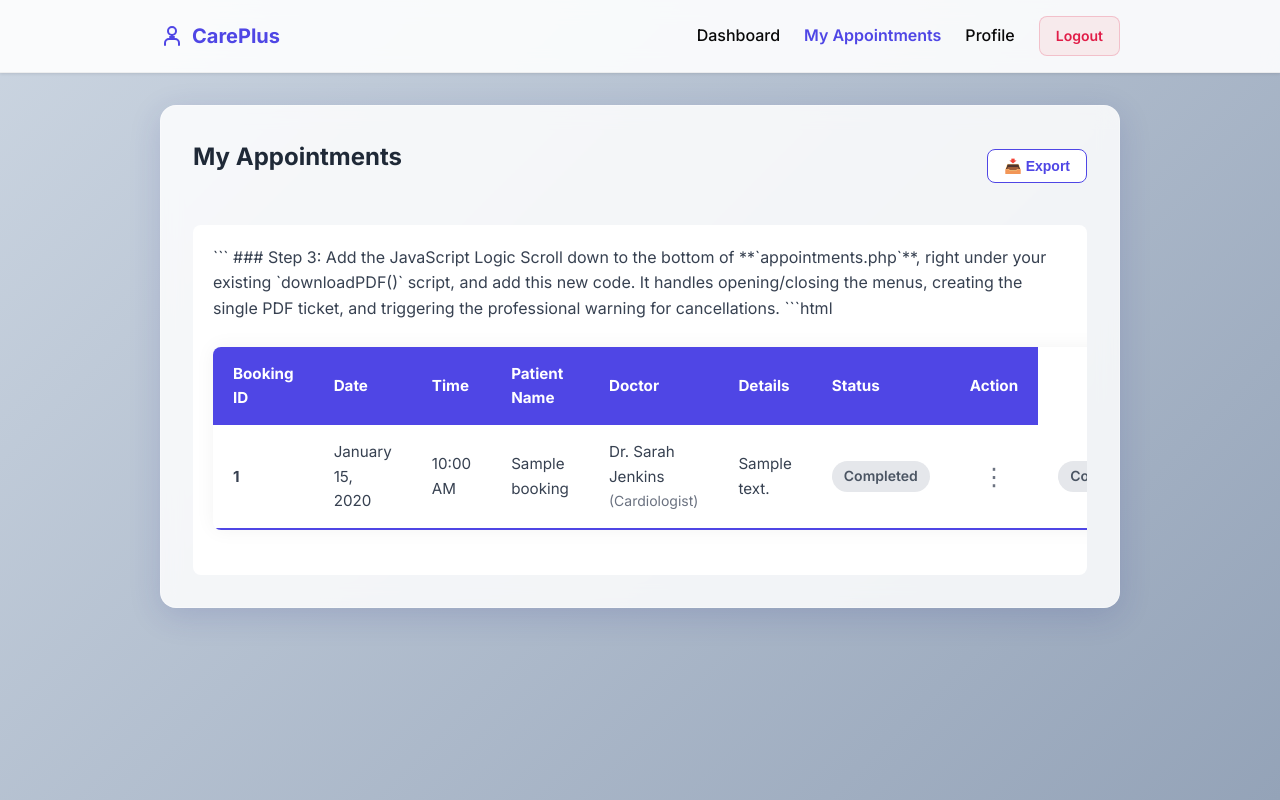
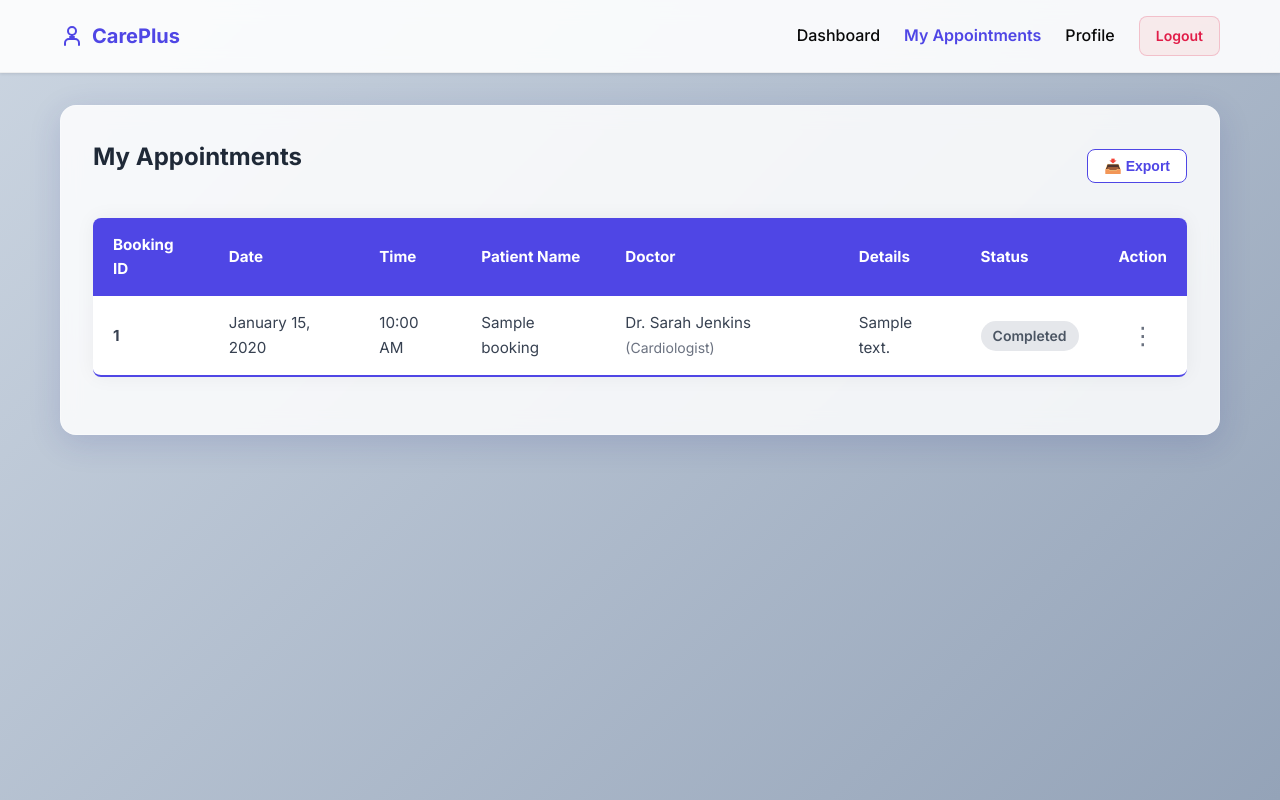
Before and after one commit to therahimulislam/Appointment-Booking-System, a PHP site: page /appointments.php in a window 1280 px wide. Run offline with PHP 8.4, Linux system fonts and the light colour scheme; the visitor is signed in with stand-in values (Sample User, id 1); data comes from the database, SQL or seed files in the repository; tables that the repository leaves empty hold one stand-in row (values such as "Sample post"); some libraries are stand-ins or nearby versions.

Commit message:
Finalized responsive UI, Fixed various errors, and restored export functions

````diff
--- a/Appointmentbooking/appointments.php
+++ b/Appointmentbooking/appointments.php
@@ -59,8 +59,7 @@ $result = $conn->query($sql);
             </div>
 
             <?php if ($result->num_rows > 0): ?>
-                <div id="appointmentData" class="table-responsive mt-4"
-                    style="background: white; padding: 20px; border-radius: 8px;">
+                <div id="appointmentData" class="table-responsive">
                     <h3 style="display: none;" class="pdf-header">CarePlus - Appointment History</h3>
                     <table class="styled-table">
                         <thead>
@@ -88,6 +87,7 @@ $result = $conn->query($sql);
                                             class="text-muted small">(<?php echo htmlspecialchars($row['doctor_specialty'] ? $row['doctor_specialty'] : 'N/A'); ?>)</span>
                                     </td>
                                     <td><?php echo htmlspecialchars($row['details'] ? $row['details'] : 'N/A'); ?></td>
+
                                     <td>
                                         <?php
                                         $today = date('Y-m-d');
@@ -108,34 +108,68 @@ $result = $conn->query($sql);
                                                 Download Ticket</a>
 
                                             <?php if ($row['date'] >= $today): ?>
-                                                <a href="#"
-                                                    onclick="alert('In the next phase, we will build edit_appointment.php?id=<?php echo $row['id']; ?>')">✏️
-                                                    Edit Details</a>
+                                                <a href="edit_appointment.php?id=<?php echo $row['id']; ?>">✏️ Edit Details</a>
                                                 <a href="#" onclick="confirmCancellation(<?php echo $row['id']; ?>)"
                                                     class="text-danger">🚫 Cancel Booking</a>
                                             <?php endif; ?>
                                         </div>
                                     </td>
-                                    ```
+                                </tr>
+                            <?php endwhile; ?>
+                        </tbody>
+                    </table>
+                </div>
+            <?php else: ?>
+                <div class="empty-state mt-4">
+                    <p>You have no booked appointments yet.</p>
+                    <a href="book.php" class="btn primary-btn mt-2 inline-block">Book an Appointment</a>
+                </div>
+            <?php endif; ?>
+        </div>
+    </div>
+    <script>
+        // ==========================================
+        // 1. EXPORT ENTIRE TABLE (The fixed function!)
+        // ==========================================
+        function downloadPDF() {
+            const element = document.getElementById('appointmentData');
 
-                                    ### Step 3: Add the JavaScript Logic
-                                    Scroll down to the bottom of **`appointments.php`**, right under your existing
-                                    `downloadPDF()` script, and add this new code. It handles opening/closing the menus,
-                                    creating the single PDF ticket, and triggering the professional warning for cancellations.
+            // Safety check in case the ID was accidentally deleted
+            if (!element) {
+                alert("Error: Table ID missing. Please check step 2!");
+                return;
+            }
 
-                                    ```html
-                                    <script>
-                                        // 1. Toggle the 3-dots dropdown
+            const header = element.querySelector('.pdf-header');
+            if (header) {
+                header.style.display = 'block';
+                header.style.marginBottom = '20px';
+            }
+
+            const opt = {
+                margin: 10,
+                filename: 'CarePlus_Appointments_History.pdf',
+                image: { type: 'jpeg', quality: 0.98 },
+                html2canvas: { scale: 2 },
+                jsPDF: { unit: 'mm', format: 'a4', orientation: 'landscape' }
+            };
+
+            html2pdf().set(opt).from(element).save().then(() => {
+                if (header) header.style.display = 'none';
+            });
+        }
+
+        // ==========================================
+        // 2. TOGGLE 3-DOTS DROPDOWN
+        // ==========================================
         function toggleDropdown(id) {
-                                            // Close any other open dropdowns first
             document.querySelectorAll('.dropdown-content').forEach(el => {
                 if (el.id !== id) el.classList.remove('show-dropdown');
             });
-                                            // Toggle the clicked one
             document.getElementById(id).classList.toggle('show-dropdown');
         }
 
-                                        // Close dropdowns if the user clicks anywhere else on the screen
+        // Close dropdowns if clicking elsewhere
         window.onclick = function (event) {
             if (!event.target.matches('.kebab-btn')) {
                 document.querySelectorAll('.dropdown-content').forEach(el => {
@@ -144,19 +178,20 @@ $result = $conn->query($sql);
             }
         }
 
-                                        // 2. Professional Cancellation Warning
+        // ==========================================
+        // 3. CANCEL BOOKING WARNING
+        // ==========================================
         function confirmCancellation(bookingId) {
             const warningMessage = "Are you sure you want to cancel this appointment?\n\nPlease note: This action is permanent and cannot be undone. If you need a new time slot later, you will have to create a new booking.";
-
             if (confirm(warningMessage)) {
-                                                // If they click "OK", send them to the cancel script
                 window.location.href = "cancel_appointment.php?id=" + bookingId;
             }
         }
 
-                                        // 3. Export Single Appointment Ticket
+        // ==========================================
+        // 4. EXPORT SINGLE TICKET
+        // ==========================================
         function exportSingleTicket(bookingId, patient, doctor, date, time) {
-                                            // Create a temporary hidden div formatted like a medical ticket
             const tempDiv = document.createElement('div');
             tempDiv.style.padding = '40px';
             tempDiv.style.fontFamily = 'Inter, sans-serif';
@@ -178,59 +213,10 @@ $result = $conn->query($sql);
                 filename: `CarePlus_Ticket_${bookingId}.pdf`,
                 image: { type: 'jpeg', quality: 0.98 },
                 html2canvas: { scale: 2 },
-                                                jsPDF: { unit: 'mm', format: 'a5', orientation: 'portrait' } // A5 size is perfect for single tickets!
+                jsPDF: { unit: 'mm', format: 'a5', orientation: 'portrait' }
             };
 
-                                            // Generate the PDF from the temporary div
             html2pdf().set(opt).from(tempDiv).save();
-                                        }
-                                    </script>
-                                    <td> <?php
-                                    $today = date('Y-m-d');
-                                    if ($row['date'] < $today) {
-                                        echo '<span class="badge" style="background-color: #e5e7eb; color: #4b5563;">Completed</span>';
-                                    } else {
-                                        echo '<span class="badge success-badge">Upcoming</span>';
-                                    }
-                                    ?>
-                                    </td>
-                                </tr>
-                            <?php endwhile; ?>
-                        </tbody>
-                    </table>
-                </div>
-            <?php else: ?>
-                <div class="empty-state mt-4">
-                    <p>You have no booked appointments yet.</p>
-                    <a href="book.php" class="btn primary-btn mt-2 inline-block">Book an Appointment</a>
-                </div>
-            <?php endif; ?>
-        </div>
-    </div>
-    <script>
-        function downloadPDF() {
-            // 1. Get the HTML element you want to convert
-            const element = document.getElementById('appointmentData');
-
-            // 2. Temporarily show the hidden header for the PDF
-            const header = element.querySelector('.pdf-header');
-            header.style.display = 'block';
-            header.style.marginBottom = '20px';
-
-            // 3. Configure the PDF settings
-            const opt = {
-                margin: 10,
-                filename: 'CarePlus_Appointments_<?php echo htmlspecialchars($_SESSION['user_name']); ?>.pdf',
-                image: { type: 'jpeg', quality: 0.98 },
-                html2canvas: { scale: 2 }, // Higher scale for better resolution
-                jsPDF: { unit: 'mm', format: 'a4', orientation: 'landscape' } // Landscape fits tables better
-            };
-
-            // 4. Generate the PDF
-            html2pdf().set(opt).from(element).save().then(() => {
-                // Hide the header again after downloading
-                header.style.display = 'none';
-            });
         }
     </script>
 </body>
--- a/Appointmentbooking/style.css
+++ b/Appointmentbooking/style.css
@@ -62,7 +62,7 @@ body {
 }
 
 .container {
-    max-width: 1000px;
+    max-width: 1200px;
     margin: 0 auto;
     padding: 0 20px;
 }
@@ -378,22 +378,29 @@ textarea {
 }
 
 /* Tables */
+/* 1. The Container */
 .table-responsive {
-    overflow-x: auto;
+    width: 100%;
+    overflow: visible !important;
+    /* Lets the dropdown escape on desktop */
 }
 
+/* 2. The Base Table (No hidden overflow!) */
 .styled-table {
     width: 100%;
-    border-collapse: collapse;
+    border-collapse: separate;
+    /* Crucial: Allows us to round the inner cells */
+    border-spacing: 0;
     margin: 25px 0;
     font-size: 0.95em;
     font-family: 'Inter', sans-serif;
-    min-width: 400px;
+    min-width: 900px;
     box-shadow: 0 0 20px rgba(0, 0, 0, 0.05);
     border-radius: 8px;
-    overflow: hidden;
+    background-color: white;
 }
 
+/* 3. The Headers & Perfect Rounded Corners */
 .styled-table thead tr {
     background-color: var(--primary);
     color: #ffffff;
@@ -405,16 +412,44 @@ textarea {
     padding: 15px 20px;
 }
 
-.styled-table tbody tr {
+/* Curve the top-left and top-right cells directly */
+.styled-table thead tr th:first-child {
+    border-top-left-radius: 8px;
+}
+
+.styled-table thead tr th:last-child {
+    border-top-right-radius: 8px;
+}
+
+/* Curve the bottom cells directly */
+.styled-table tbody tr:last-child td:first-child {
+    border-bottom-left-radius: 8px;
+}
+
+.styled-table tbody tr:last-child td:last-child {
+    border-bottom-right-radius: 8px;
+}
+
+/* 4. The Rows and Borders */
+.styled-table tbody td {
     border-bottom: 1px solid #dddddd;
 }
 
-.styled-table tbody tr:nth-of-type(even) {
+.styled-table tbody tr:nth-of-type(even) td {
     background-color: #f9fafb;
 }
 
-.styled-table tbody tr:last-of-type {
+.styled-table tbody tr:last-of-type td {
     border-bottom: 2px solid var(--primary);
+}
+
+/* 5. The Mobile/Half-Screen Scroll Fix */
+@media (max-width: 950px) {
+    .table-responsive {
+        overflow-x: auto !important;
+        padding-bottom: 160px;
+        /* Gives the dropdown a safe space to open inside the scroll area */
+    }
 }
 
 .badge {
````
Also changed, not shown: Appointmentbooking/edit_appointment.php (added, +137 -0 lines). Lines whose indentation alone changed are shown as unchanged.
